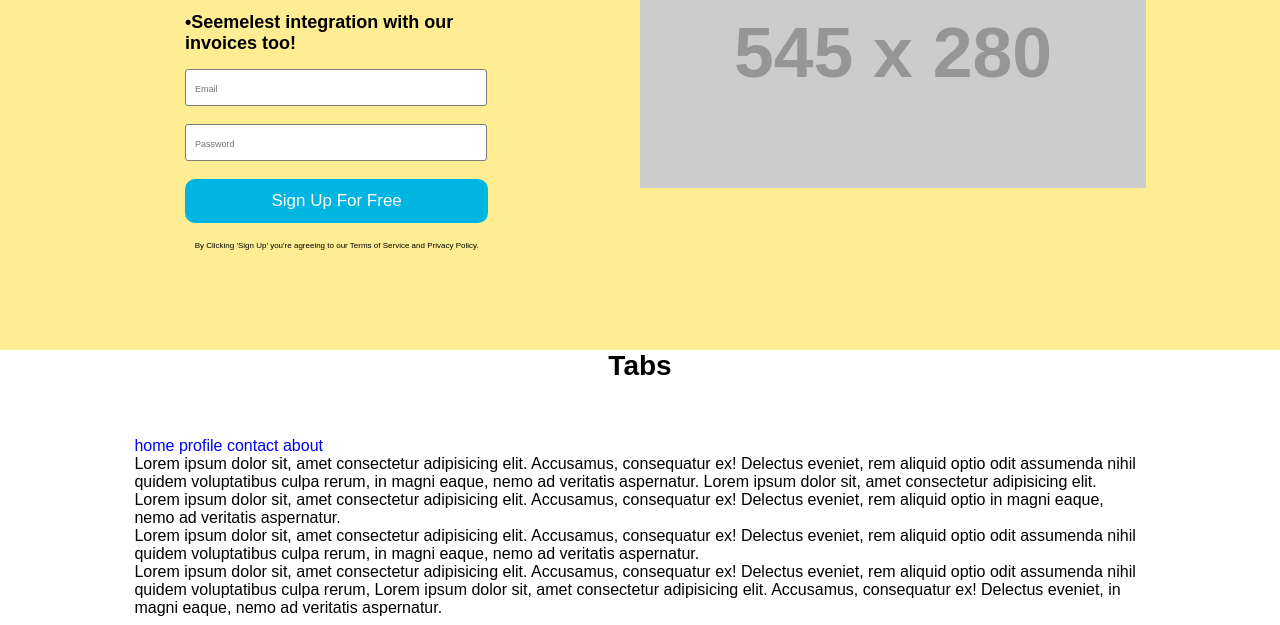
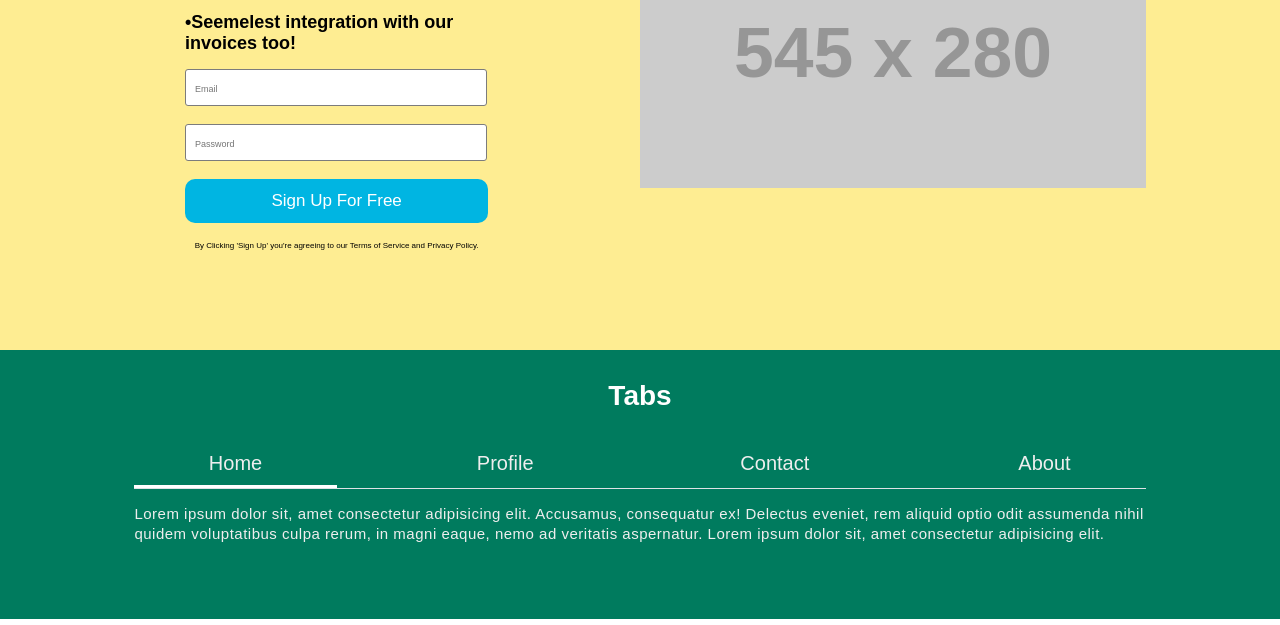
Before and after one commit to lihereshma/time-tracker-template, a plain HTML site: page index.html in a window 1280 px wide. Shown: the part 327-952 px from the top of the page. Drawn offline with Linux system fonts and the light colour scheme; placeholder pictures from the web are drawn by us.

Commit message:
tabs section styling added

```diff
--- a/assets/css/style.css
+++ b/assets/css/style.css
@@ -190,6 +190,68 @@ button:hover { background-color: #1484a0; }
   Banner section styling ends here
 =================================*/
 /*=================================
+  Tabs section styling starts here
+=================================*/
+.tabs {
+  padding: 30px 0;
+  background-color: #007b5e;
+}
+
+.tabs h3 {
+  margin-bottom: 40px;
+  color: #fff;
+}
+
+.tab-list {
+  border-bottom: 1px solid #dee2e6;
+  display: -webkit-box;
+  display: -ms-flexbox;
+  display: flex;
+  -webkit-box-pack: justify;
+  -ms-flex-pack: justify;
+  justify-content: space-between;
+}
+
+.tab-list li {
+  width: 20%;
+  border-bottom: 3px solid transparent;
+  padding-bottom: 10px;
+  -webkit-transition: all .5s ease;
+  -o-transition: all .5s ease;
+  transition: all .5s ease;
+  text-align: center;
+}
+
+.tab-list li a {
+  color: #eee;
+  font-size: 20px;
+  text-transform: capitalize;
+}
+
+.tab-list .active-tab {
+  border-bottom: 3px solid #fff;
+}
+
+.tab-content {
+  -webkit-box-sizing: border-box;
+  box-sizing: border-box;
+  min-height: 100px;
+  padding: 15px 0;
+}
+
+.content {
+  display: none;
+  color: #eee;
+  font: normal 15px sans-serif;
+  letter-spacing: .5px;
+  line-height: 20px;
+}
+
+.active-content { display: block; }
+/*=================================
+  Tabs section styling ends here
+=================================*/
+/*=================================
   Customers section styling starts here
 =================================*/
 .customers { padding: 35px 0; }
@@ -321,6 +383,10 @@ h4 {
   .banner-content { width: 90%; }
 
   .banner-image { display: none; }
+
+  .tab-content { min-height: 200px; }
+
+  .tab-list li a { font-size: 18px; }
 }
 
 /*media query for 340px starts here*/
@@ -334,6 +400,8 @@ h4 {
 
   .banner-content p { font-size: 7px; }
 
+  .tab-list li a { font-size: 16px; }
+
   h4 { font-size: 18px; }
 
   .slide p { font-size: 16px; }
```
